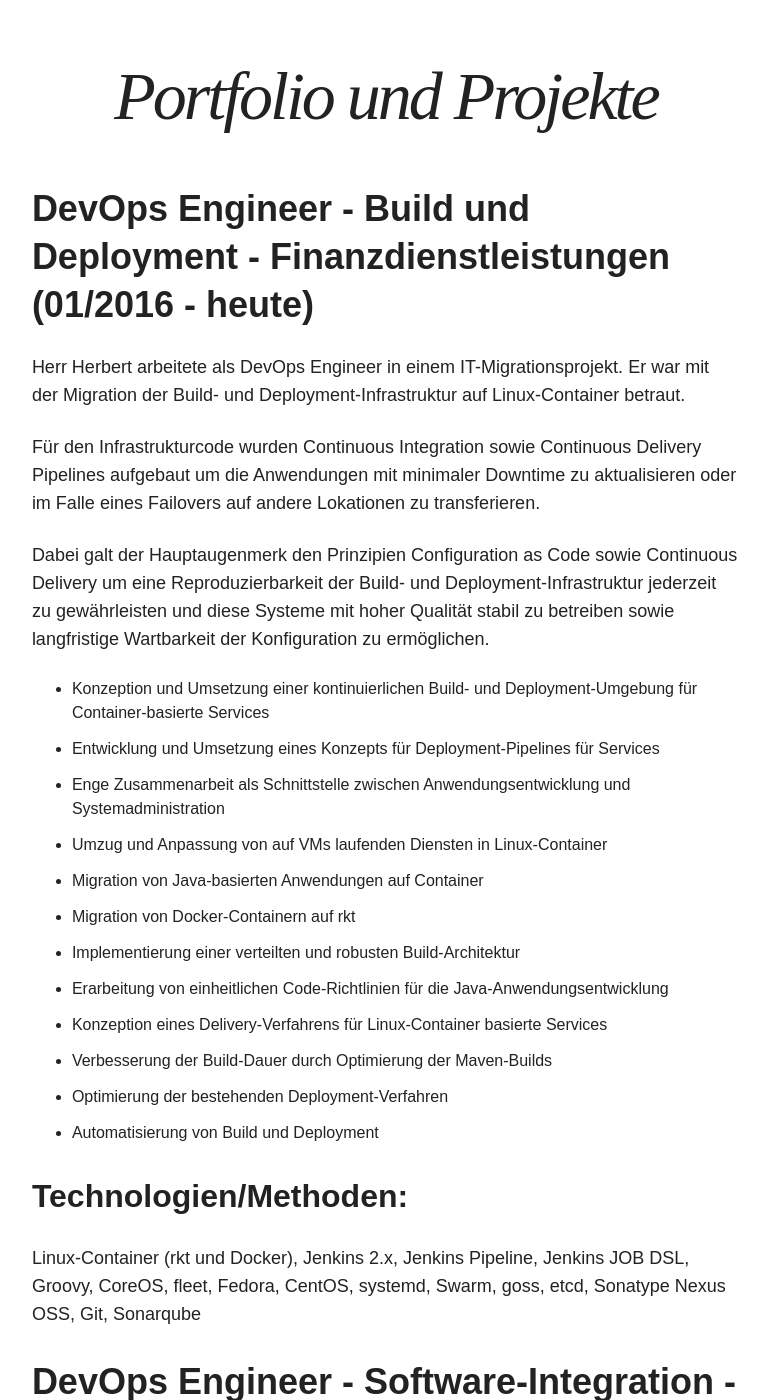
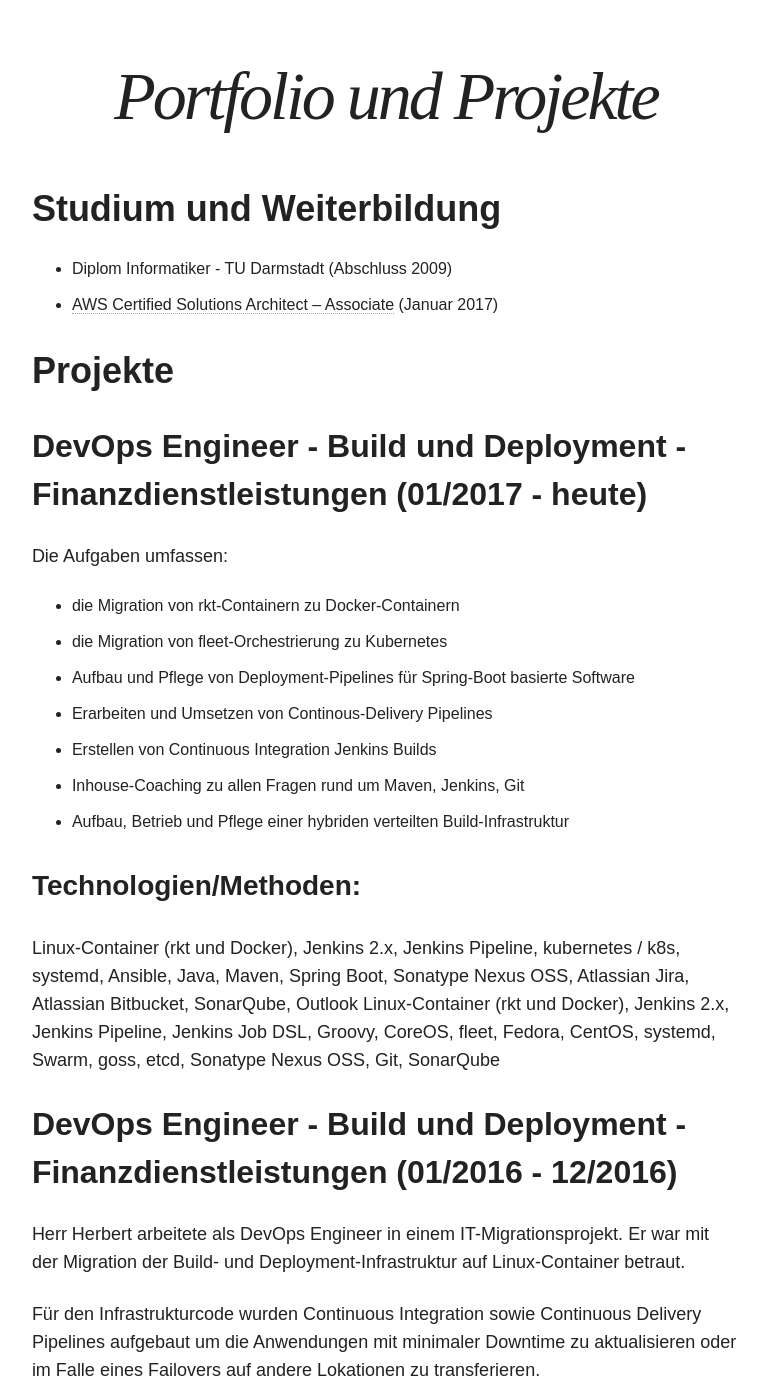
Before and after one commit to BenjaminHerbert/BenjaminHerbert.github.io, a Jekyll site: the page built from portfolio/index.md, in a window 1280 px wide and 1400 px high, scrolled down 217 px. Shown: the whole window, without its empty margins (254-1022 px from the left). Built offline with Jekyll 4.4.1, drawn with Linux system fonts in a browser that asks for light colours; nearby versions of some CDN libraries; some of the changed text lies outside the part shown.

Commit message:
Update portfolio

```diff
--- a/portfolio/index.md
+++ b/portfolio/index.md
@@ -5,7 +5,28 @@ modified: 2016-12-03T09:00:00
 share: true
 ---
 
-# DevOps Engineer - Build und Deployment - Finanzdienstleistungen (01/2016 - heute)
+# Studium und Weiterbildung
+
+* Diplom Informatiker - TU Darmstadt (Abschluss 2009)
+* [AWS Certified Solutions Architect – Associate](https://aws.amazon.com/de/certification/certified-solutions-architect-associate/) (Januar 2017)
+
+# Projekte
+## DevOps Engineer - Build und Deployment - Finanzdienstleistungen (01/2017 - heute)
+
+Die Aufgaben umfassen:
+* die Migration von rkt-Containern zu Docker-Containern
+* die Migration von fleet-Orchestrierung zu Kubernetes
+* Aufbau und Pflege von Deployment-Pipelines für Spring-Boot basierte Software
+* Erarbeiten und Umsetzen von Continous-Delivery Pipelines
+* Erstellen von Continuous Integration Jenkins Builds
+* Inhouse-Coaching zu allen Fragen rund um Maven, Jenkins, Git
+* Aufbau, Betrieb und Pflege einer hybriden verteilten Build-Infrastruktur
+
+### Technologien/Methoden:
+Linux-Container (rkt und Docker), Jenkins 2.x, Jenkins Pipeline, kubernetes / k8s, systemd, Ansible, Java, Maven, Spring Boot, Sonatype Nexus OSS, Atlassian Jira, Atlassian Bitbucket, SonarQube, Outlook
+Linux-Container (rkt und Docker), Jenkins 2.x, Jenkins Pipeline, Jenkins Job DSL, Groovy, CoreOS, fleet, Fedora, CentOS, systemd, Swarm, goss, etcd, Sonatype Nexus OSS, Git, SonarQube
+
+## DevOps Engineer - Build und Deployment - Finanzdienstleistungen (01/2016 - 12/2016)
 
 Herr Herbert arbeitete als DevOps Engineer in einem IT-Migrationsprojekt. Er war mit der Migration der Build- und Deployment-Infrastruktur auf Linux-Container betraut.
 
@@ -45,10 +66,10 @@ Herr Herbert setzte eine Container-basierte Build-Umgebung mit Hilfe von Docker
 
 Er arbeitete ein angepasstes Continuous-Integration Modell aus, was den im Haus tätigen Software-Entwicklern ein schnelles Feedback über ihre Arbeit gibt und die bessere Integration der Komponenten in die komplexe Gesamt-Sofware gewährleistet.
 
-## Technologien/Methoden:
+### Technologien/Methoden:
 Jenkins, Java, Sonatype Nexus, Maven, ant, Eclipse, IntelliJ IDEA, Docker, IPv6, rkt (Rocket), Fedora, CentOS, Atlassian JIRA + Confluence + Stash/Bitbucket, SonarQube, Git, Camunda BPM
 
-# Software Engineering - Tourismus (12/2011 - 04/2014)
+## Software Engineering - Tourismus (12/2011 - 04/2014)
 
 Als Java-Entwickler bei einem Reservierungs- und Distributionsdienstleister für
 die internationale Hotellerie war Herr Herbert Teil des agilen Teams.Er leitete
@@ -82,10 +103,10 @@ Seine Tätigkeit umfasste:
 * Analyse und Dokumentation der Softwarearchitektur
 * Durchführung interner Schulungen zu: testgetriebener Entwicklung, JUnit/Mockito, Maven, Jenkins
 
-## Technologien/Methoden:
+### Technologien/Methoden:
 Java SE, Java EE, JPA, Hibernate, Swing, Hessian, WebLogic, Tomcat, HTML, Velocity, Flying Saucer, iText, Jenkins/Hudson, Artifactory, Maven, ant, Eclipse, Cobertura, JUnit, Mockito, Hamcrest, PMD, Findbugs, jvisualvm, jconsole, jMeter, Betriebssystemmittel, Scrum, GIT, SVN
 
-# Forschung und Entwicklung - TU Darmstadt (04/2009 - 10/2011)
+## Forschung und Entwicklung - TU Darmstadt (04/2009 - 10/2011)
 
 Forschungsthema: „Crosslingual Aspects in Semantic Information Retrieval“
 An der TU Darmstadt arbeitete Herr Herbert am Forschungs- und Entwicklungsprojekt SIGMUND. Er koordinierte die Zusammenarbeit mit den Partnerfirmen und war maßgeblich an der Entwicklung und Planung der Software-Komponenten beteiligt. Darüber hinaus hatte er Verantwortung für die im Rahmen der Forschungs- und Entwicklungsarbeit erstellten Komponenten. Zusätzlich übernahm er Verantwortung in der IT-Administration der Arbeitsgruppe.
@@ -108,11 +129,11 @@ Im Rahmen der Forschungstätigkeit hielt er mehrere Vorträge im Bereich multili
 * Teilnahme an Podiumsdiskussion CLEF 2009 Intellectual Property
 * Teilnahme am Program-Committee des TIR 2011 - 8th International Workshop on Text-based Information Retrieval
 
-## Technologien/Methoden
+### Technologien/Methoden
 
 Java, Java EE 5, Groovy, XML, Lucene, Terrier, Web services, Apache Axis, SOAP, Ubuntu Linux, Debian Linux, Subversion, Maven, Artifactory, Jenkins
 
-# Beratung/Implementierung Suchfunktion - REXVINI (08/2010 - 11/2010)
+## Beratung/Implementierung Suchfunktion - REXVINI (08/2010 - 11/2010)
 
 Herr Herbert arbeitete als Experte für Suchtechnologien in der Planung und Entwicklung der Suchfunktion für eine Internet-Weindatenbank.
 
@@ -122,22 +143,22 @@ Seine Arbeit umfasste:
 * Konzeption und Umsetzung einer Suchfunktion für eine Webapplikation (PHP, Zend Lucene, MySQL, Symfony)
 * Implementierung von UI Prototypen für die Suchmaske (HTML, CSS)
 
-## Technologien/Methoden
+### Technologien/Methoden
 
 Symfony, PHP, HTML, CSS, Lucene, Zend, Debian Linux, MySQL, Subversion, Eclipse
 
-# Softwareentwickler - Vertragswesen (09/2007 - 05/2008)
+## Softwareentwickler - Vertragswesen (09/2007 - 05/2008)
 
 Als Entwickler bei der Firma SealBase entwickelte Herr Herbert mehrere Module der SealBase Vertragsmanagementlösung. Seine Aufgaben waren:
 
 * Entwicklung, Bugfixing und Test eines Softwareprodukts für Vertragsmanagement (C#, MS SQL, Oracle, ASP.NET)
 * Implementierung von Proof-of-Concepts (ASP.NET, Oracle)
 
-## Technologien/Methoden
+### Technologien/Methoden
 
 XHTML, CSS, JavaScript, C#, ADO.NET, ASP.NET, AJAX, Oracle XE 10g, Windows, MS SQL, SQL Developer, Subversion
 
-# Berater/Softwareentwicklung - Darmstadt (10/2005 - 03/2009)
+## Berater/Softwareentwicklung - Darmstadt (10/2005 - 03/2009)
 
 Als Softwareentwickler war Herr Herbert für die Entwicklung und die Pflege der eines Softwareprodukts zuständig und an Planung und Umsetzung mehrerer Kundenprojekte beteiligt.
 
@@ -156,6 +177,6 @@ Seine Aufgaben waren:
 * Entwicklung von Skripten zur Verarbeitung, Bereinigung und Migration von Kundendaten aus einer Excel-basierten Lösung in eine Datenbank
 * Paketierung und Testen für versch. Windowsplattformen (Installshield, VMware)
 
-## Technologien/Methoden
+### Technologien/Methoden
 
 VB, .NET, ASP.NET, C#, MS SQL, C, C++, Installshield, VMware, Windows
```
Also changed, not shown: other parts of portfolio/index.md (+3 -3 lines).
